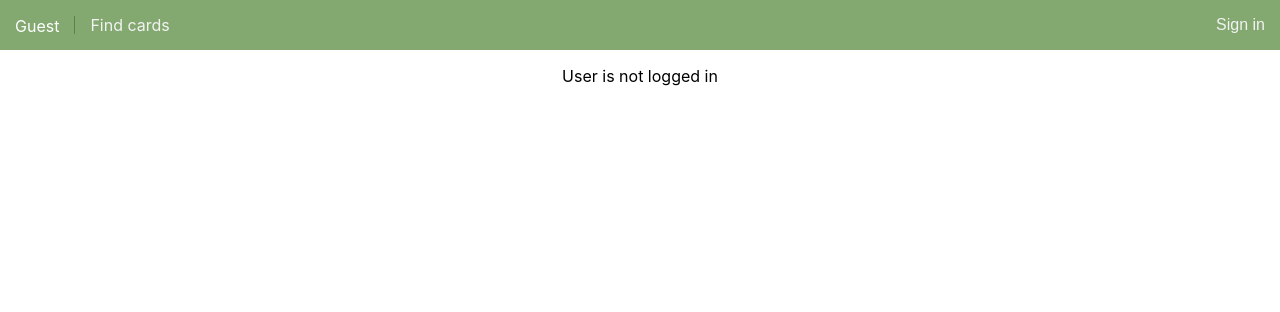
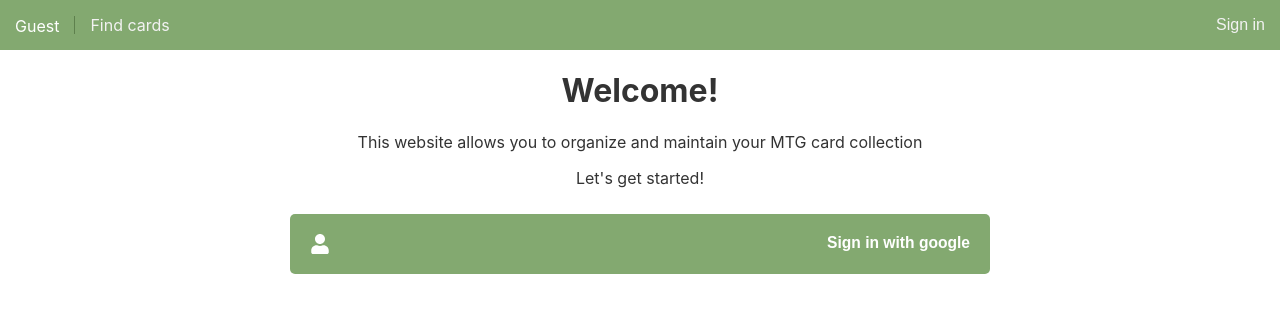
Before and after one commit to frankmangone/mtg-card-listing, a React (Create React App) app: page / in a window 1280 px wide. Shown: the top 312 px of the page. Built offline with nearby package versions, Linux system fonts and the light colour scheme; no server answers.

Commit message:
Added basic Home Page

```diff
--- a/src/components/Navbar.tsx
+++ b/src/components/Navbar.tsx
@@ -85,7 +85,9 @@ const SignedInNavbar: React.FC<ISignedInNavbarProps> = (props) => {
   return (
     <>
       <LeftContent>
-        <p>{user.displayName}</p>
+        <p>
+          <Link to="/">{user.displayName}</Link>
+        </p>
         <Link to="/search">Find cards</Link>
         <Link to="/collection">My collection</Link>
       </LeftContent>
@@ -130,4 +132,8 @@ const LeftContent = styled.div`
   p {
     border-right: 1px solid var(--color-primary-dark);
   }
+
+  p > a {
+    padding-left: 0;
+  }
 `
--- a/src/pages/HomePage.tsx
+++ b/src/pages/HomePage.tsx
@@ -2,6 +2,7 @@ import styled from "styled-components"
 
 import { MainLayout } from "../layouts/MainLayout"
 import { LoggedInHome } from "./components/home/LoggedInHome"
+import { LoggedOutHome } from "./components/home/LoggedOutHome"
 
 import { useUser } from "../context/FirebaseContext"
 
@@ -11,7 +12,7 @@ export const HomePage: React.FC = () => {
   return (
     <MainLayout>
       <HomePageWrapper>
-        {user ? <LoggedInHome /> : <p>User is not logged in</p>}
+        {user ? <LoggedInHome /> : <LoggedOutHome />}
       </HomePageWrapper>
     </MainLayout>
   )
@@ -21,4 +22,13 @@ const HomePageWrapper = styled.div`
   height: calc(100vh - 50px);
   width: 100%;
   text-align: center;
+
+  p,
+  h1 {
+    color: var(--color-darkgrey);
+  }
+
+  span {
+    color: var(--color-green);
+  }
 `
--- /dev/null
+++ b/src/pages/components/home/LoggedOutHome.tsx
@@ -0,0 +1,55 @@
+import styled from "styled-components"
+import { HomeOptionsWrapper } from "./HomeOptions"
+import { FaUser } from "react-icons/fa"
+import firebase from "firebase/app"
+import { useFirebase } from "../../../context/FirebaseContext"
+
+export const LoggedOutHome = () => {
+  const { auth } = useFirebase()
+
+  const signInWithGoogle = () => {
+    const provider = new firebase.auth.GoogleAuthProvider()
+    provider.setCustomParameters({ prompt: "select_account" })
+    auth.signInWithPopup(provider)
+  }
+
+  return (
+    <>
+      <h1>Welcome!</h1>
+      <p>
+        This website allows you to organize and maintain your MTG card
+        collection
+      </p>
+      <p>Let's get started!</p>
+      <HomeOptionsWrapper>
+        <SigninButton onClick={signInWithGoogle}>
+          <FaUser size={20} />
+          <h3>Sign in with google</h3>
+        </SigninButton>
+      </HomeOptionsWrapper>
+    </>
+  )
+}
+
+const SigninButton = styled.button`
+  padding: 20px;
+  display: flex;
+  cursor: pointer;
+  margin-top: 10px;
+  border: none;
+  border-radius: 5px;
+  background-color: var(--color-primary);
+  color: var(--color-white);
+  transition: all 0.1s linear;
+
+  &:hover {
+    background-color: var(--color-primary-dark);
+  }
+
+  h3 {
+    font-weight: bold;
+    margin: 0;
+    text-align: right;
+    flex-grow: 1;
+  }
+`
```
